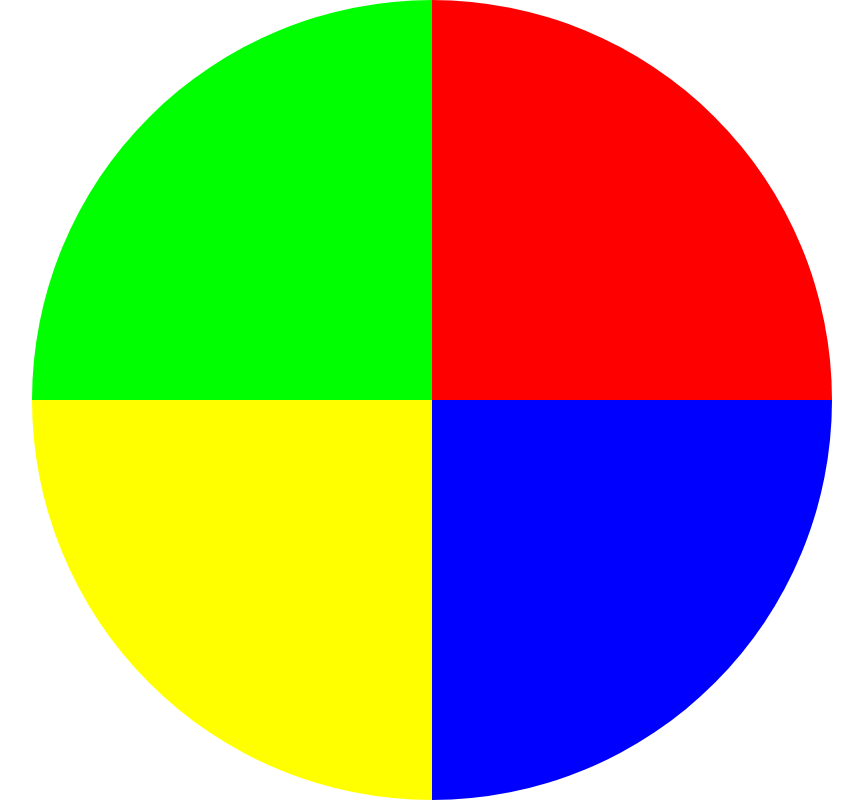
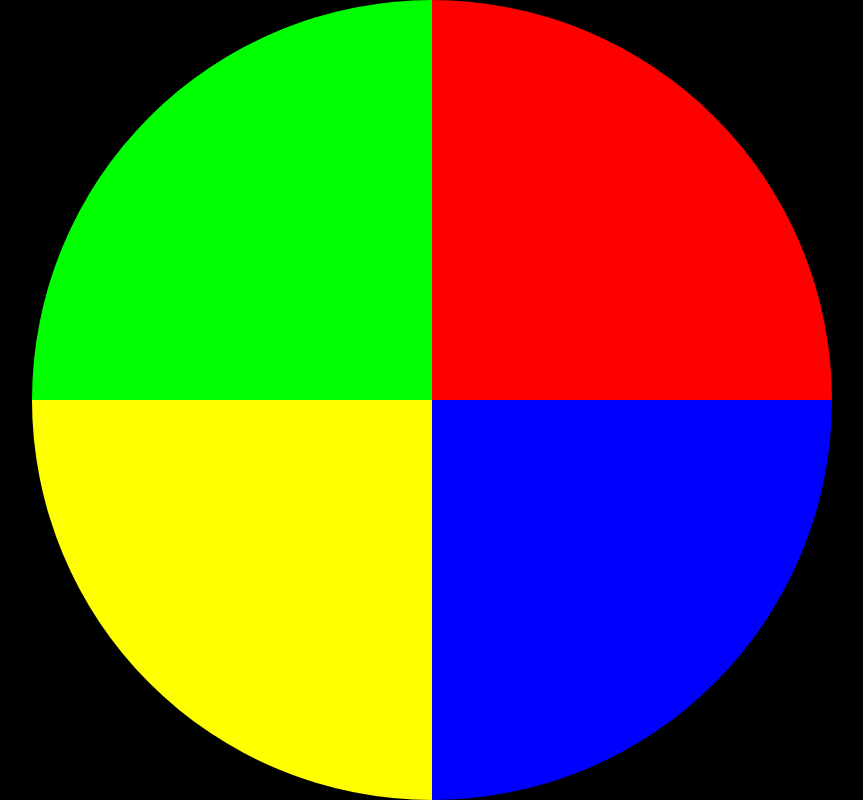
Before and after one commit to mau27galvez/simon-says, a plain HTML site: page index.html in a window 1280 px wide. Shown: the whole page, without its empty margins (208-1071 px from the left). Drawn offline with Linux system fonts and the light colour scheme.

Commit message:
putting a black color

```diff
--- a/style.css
+++ b/style.css
@@ -3,6 +3,11 @@
     box-sizing: border-box;
     margin: 0;
     padding: 0;
+}
+
+body
+{
+    background-color: #000;
 }
 
 .container
```
